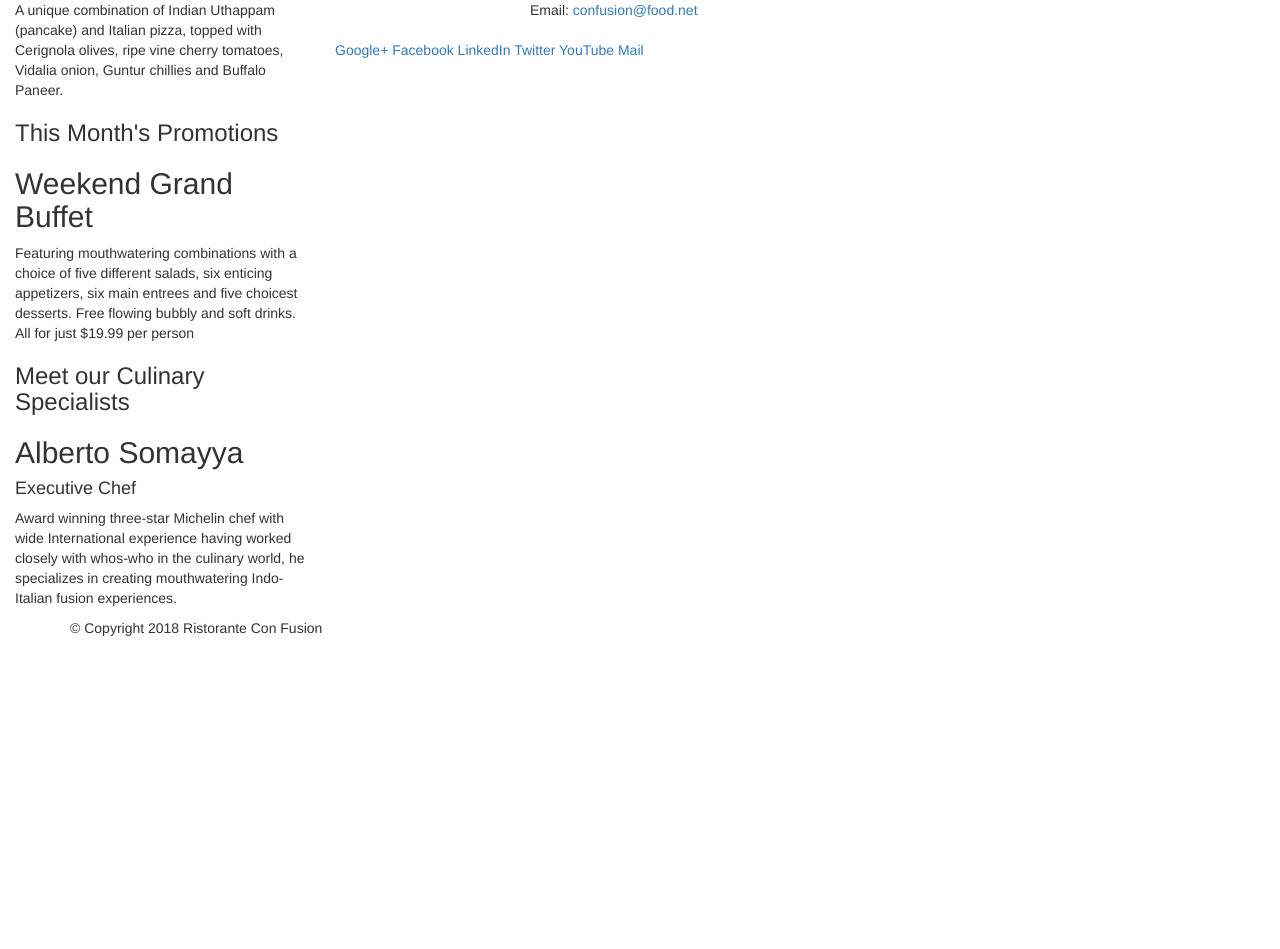
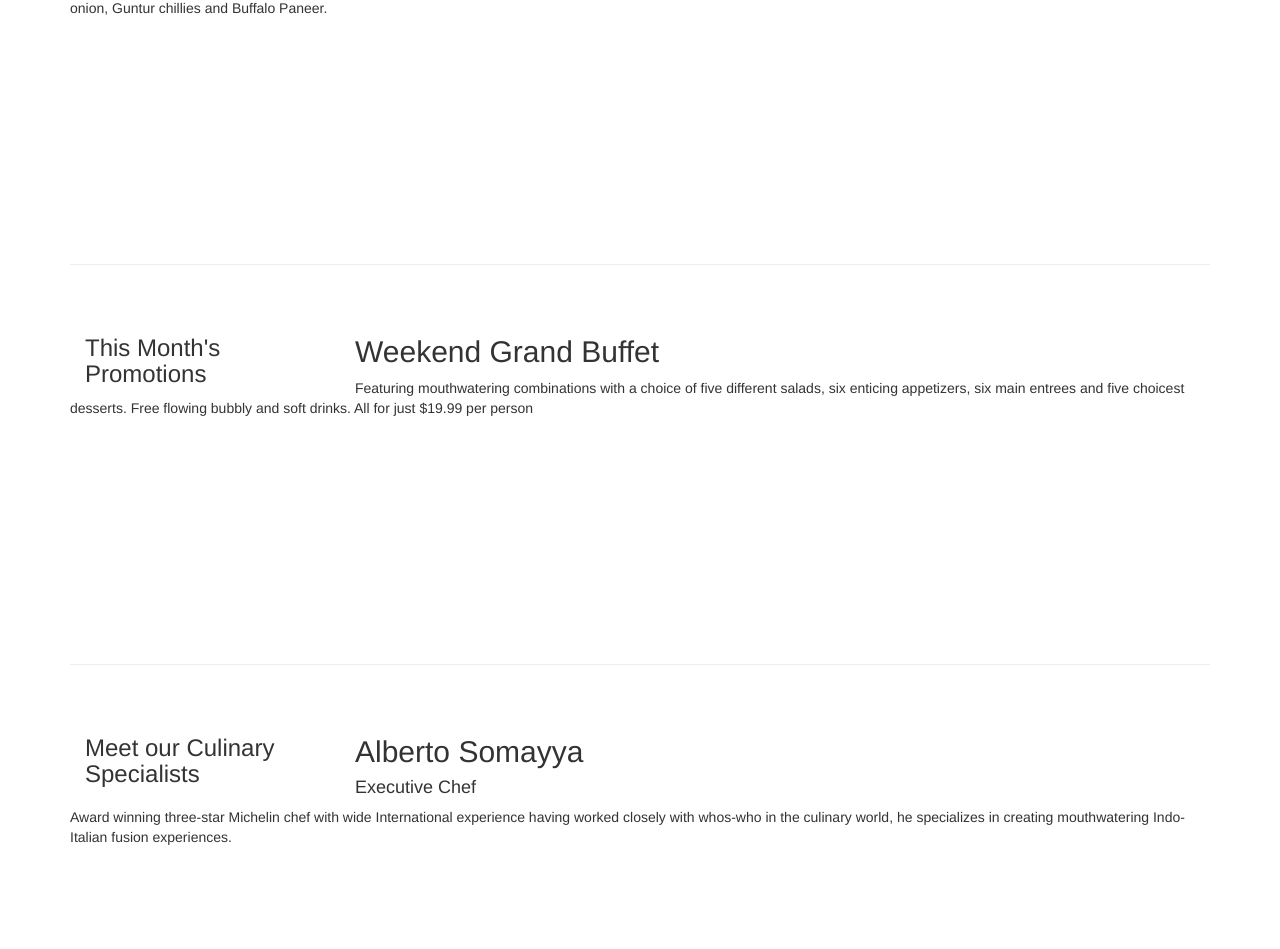
Before and after one commit to divyaprakash-Rx/Restaurant-html, a plain HTML site: page index.html in a window 1280 px wide. Shown: the part 535-1484 px from the top of the page. Before the commit the page ends 1183 px from the top, so only its background shows below. Drawn offline with nearby package versions, Linux system fonts and the light colour scheme.

Commit message:
Bootstrap Grid Part 1

```diff
--- /dev/null
+++ b/css/styles.css
@@ -0,0 +1,17 @@
+.row-header{
+    margin:0px auto;
+    padding:0px;
+}
+
+.row-content {
+    margin:0px auto;
+    padding: 50px 0px 50px 0px;
+    border-bottom: 1px ridge;
+    min-height:400px;
+}
+
+.footer{
+    background-color: #D1C4E9;
+    margin:0px auto;
+    padding: 20px 0px 20px 0px;
+}
--- a/index.html
+++ b/index.html
@@ -5,6 +5,7 @@
     <meta http-equiv="x-ua-compatible" content="ie=edge">
     <!-- Bootstrap CSS -->
     <link rel="stylesheet" href="node_modules/bootstrap/dist/css/bootstrap.min.css">
+    <link href="css/styles.css" rel="stylesheet">
 <head>
     <title>Ristorante Con Fusion</title>
 </head>
@@ -13,7 +14,7 @@
 
     <header class="jumbotron">
         <div class="container">
-            <div class="row">
+            <div class="row row-header">
                 <div class="col-12 col-sm-6">
                     <h1>Ristorante con Fusion</h1>
                     <p>We take inspiration from the World's best cuisines, and create a unique fusion experience. Our lipsmacking creations will tickle your culinary senses!</p>
@@ -24,33 +25,33 @@
         </div>
     </header>
 
-    <div class="col-12 col-sm-4 order-sm-last col-md-3">
-        <div>
-            <div>
+    <div class="container">
+        <div class="row row-content align-items-center">
+            <div class="col-12 col-sm-4 order-sm-last col-md-3">
                 <h3>Our Lipsmacking Culinary Creations</h3>
             </div>
-            <div>
+            <div class="col col-sm order-sm-first col-md">
                 <h2>Uthappizza</h2>
                 <p>A unique combination of Indian Uthappam (pancake) and Italian pizza, topped with Cerignola olives, ripe vine cherry tomatoes, Vidalia onion, Guntur chillies and Buffalo Paneer.</p>
             </div>
         </div>
 
 
-        <div>
-            <div>
+        <div class="row row-content align-items-center">
+            <div class="col-12 col-sm-4 col-md-3">
                 <h3>This Month's Promotions</h3>
             </div>
-            <div>
+            <div class="col col-sm col-md">
                 <h2>Weekend Grand Buffet</h2>
                 <p>Featuring mouthwatering combinations with a choice of five different salads, six enticing appetizers, six main entrees and five choicest desserts. Free flowing bubbly and soft drinks. All for just $19.99 per person </p>
             </div>
         </div>
 
-        <div class="col col-sm order-sm-first col-md">
-            <div>
+        <div class="row row-content align-items-center">
+            <div class="col-12 col-sm-4 order-sm-last col-md-3">
                 <h3>Meet our Culinary Specialists</h3>
             </div>
-            <div>
+            <div class="col col-sm order-sm-first col-md">
                 <h2>Alberto Somayya</h2>
                 <h4>Executive Chef</h4>
                 <p>Award winning three-star Michelin chef with wide International experience having worked closely with whos-who in the culinary world, he specializes in creating mouthwatering Indo-Italian fusion experiences. </p>
@@ -58,12 +59,12 @@
         </div>
     </div>
 
-    <footer>
+    <footer class="footer">
         <div class="container">
             <div class="row">
                 <div class="col-4 offset-1 col-sm-2">
                     <h5>Links</h5>
-                    <ul>
+                    <ul class="list-unstyled">
                         <li><a href="#">Home</a></li>
                         <li><a href="#">About</a></li>
                         <li><a href="#">Menu</a></li>
@@ -82,7 +83,7 @@
 		           </address>
                 </div>
                 <div class="col-12 col-sm-4">
-                    <div>
+                    <div class="text-center">
                         <a href="http://google.com/+">Google+</a>
                         <a href="http://www.facebook.com/profile.php?id=">Facebook</a>
                         <a href="http://www.linkedin.com/in/">LinkedIn</a>
@@ -92,8 +93,8 @@
                     </div>
                 </div>
            </div>
-           <div class="col-auto">
-                <div>
+           <div class="row justify-content-center">
+                <div class="col-auto">
                     <p>© Copyright 2018 Ristorante Con Fusion</p>
                 </div>
            </div>
```
